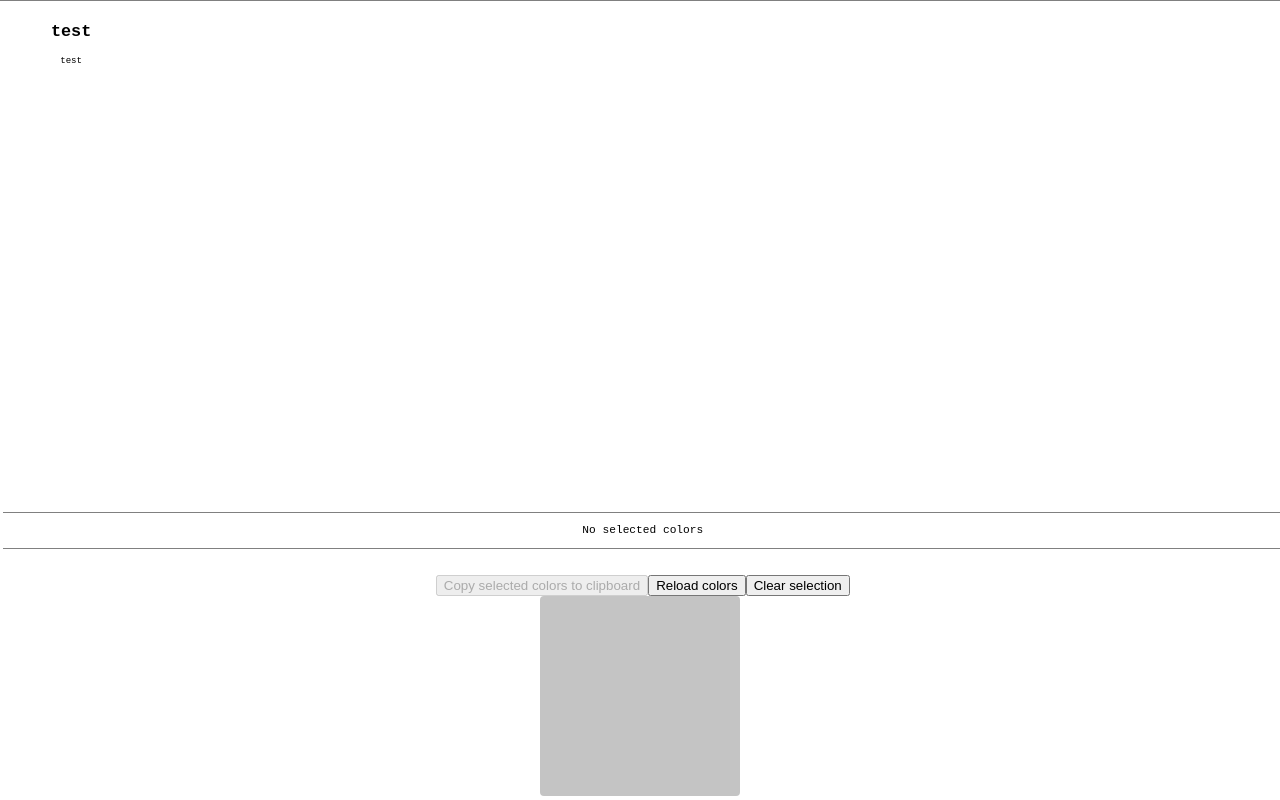
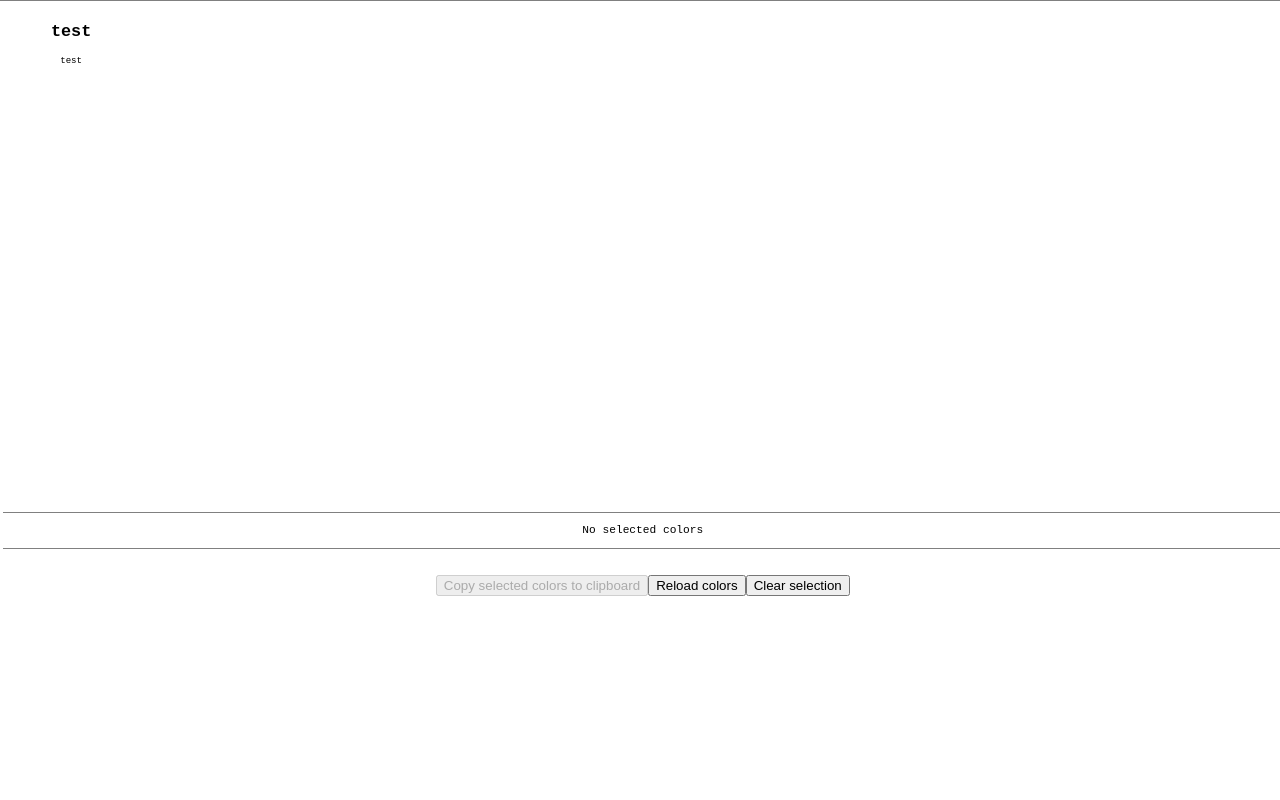
Before and after one commit to AdamSzakal/color-compadre, a website built with Parcel: page index.html in a window 1280 px wide. Built offline with nearby package versions, Linux system fonts and the light colour scheme; no server answers; what color-name-list would draw is missing.

Commit message:
remove unused SVG markup

```diff
--- a/index.html
+++ b/index.html
@@ -231,9 +231,9 @@
         </aside>
     </footer>
 
-    <svg width="200" height="200" viewBox="0 0 200 200" fill="none" xmlns="http://www.w3.org/2000/svg">
+    <!-- <svg width="200" height="200" viewBox="0 0 200 200" fill="none" xmlns="http://www.w3.org/2000/svg">
         <rect width="200" height="200" rx="4" fill="#C4C4C4" />
-    </svg>
+    </svg> -->
 
 
 
```
